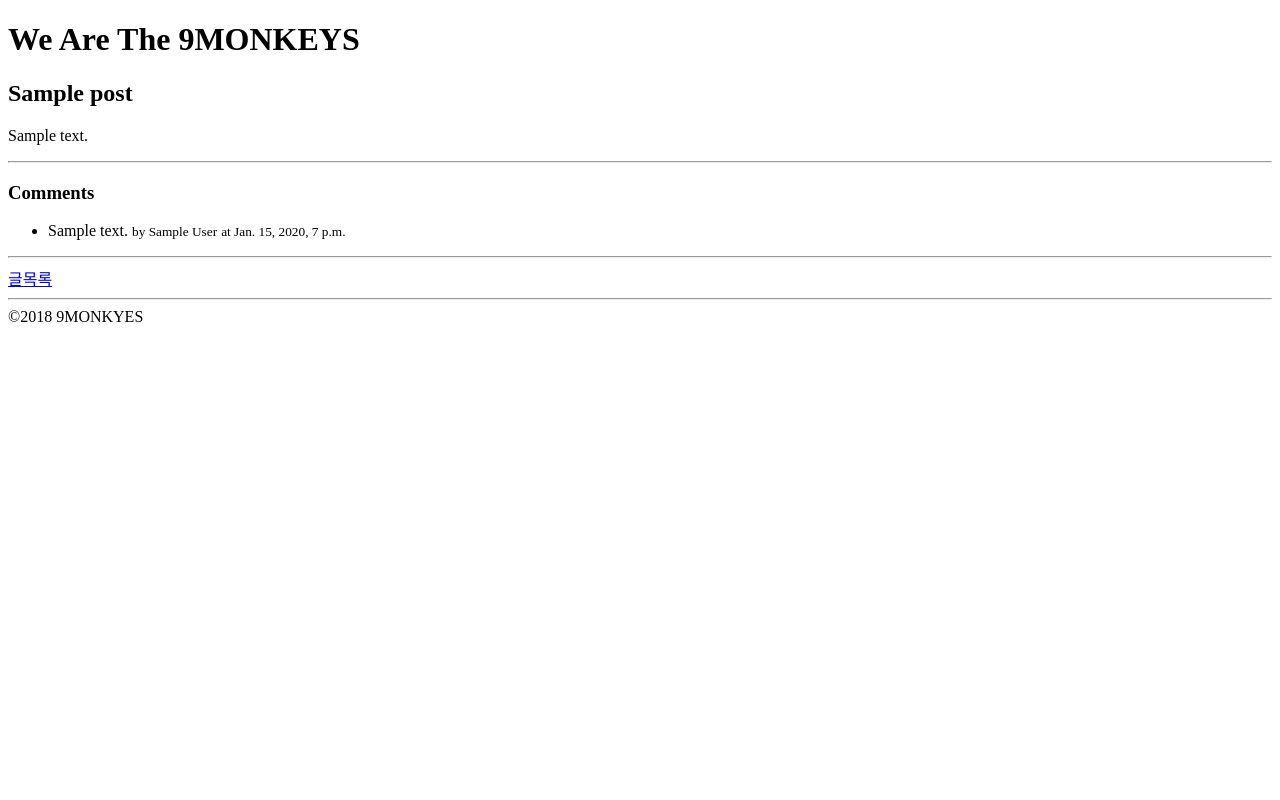
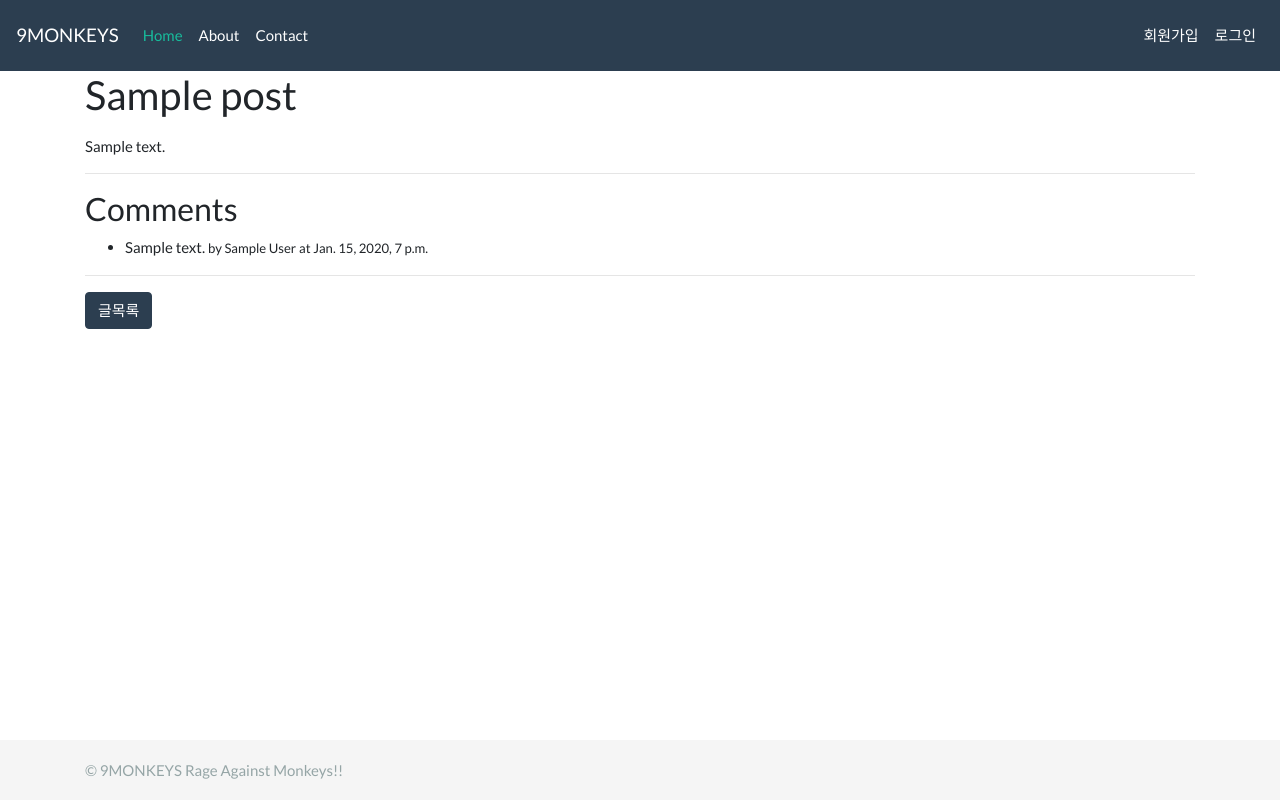
Before and after one commit to csrane/monkey, a Django app: a page that uses monkey/templates/layout.html in a window 1280 px wide. Run offline with Django 3.2, Linux system fonts and the light colour scheme; tables that the repository leaves empty hold one stand-in row (values such as "Sample post"); some libraries are stand-ins or nearby versions.

Commit message:
부트스트랩 테마적용

```diff
--- a/blog/templates/blog/post_detail.html
+++ b/blog/templates/blog/post_detail.html
@@ -5,6 +5,9 @@
 {% endblock %}
 
 {% block content %}
+<div class="container">
+    <div class="row">
+        <div class="col-sm-12">
             <h2>{{ post.title }}</h2>
             <p>{{ post.content | linebreaks}}</p>
 
@@ -22,5 +25,9 @@
             </ul>
 
             <hr/>
-    <a href="{% url "blog:post_list" %}">글목록</a>
+            <a href="{% url "blog:post_list" %}" class="btn btn-primary">글목록</a>
+        </div>
+    </div>
+</div>
+
 {% endblock %}
--- a/monkey/templates/layout.html
+++ b/monkey/templates/layout.html
@@ -2,15 +2,73 @@
 <html>
 <head>
 <meta charset="UTF-8">
-<meta name="viewport" content="width=device-width,initial-scale=1.0,minimum-scale=1.0,maximum-scale=1.0,ser-scalable=no" />
-<meta http-equiv="X-UA-Compatible" content="ie=edge">
+<meta name="viewport" content="width=device-width, initial-scale=1, shrink-to-fit=no">
+
 <title>{% block title %}9MONKEYS{% endblock %}</title>
+<!-- 기본 bootstrap -->
+<!-- <link rel="stylesheet" href="//maxcdn.bootstrapcdn.com/bootstrap/3.3.7/css/bootstrap.min.css" /> -->
+<link href="https://stackpath.bootstrapcdn.com/bootswatch/4.1.1/flatly/bootstrap.min.css" rel="stylesheet" integrity="sha384-WuViQmTamrPyvMFZjf8te7HpKtdxuzV/HX1yG26a0d8yieIBr+beDf1ME99iX1cM" crossorigin="anonymous">
+<!-- bootstrap: cosmo theme -->
+<!-- <link rel="stylesheet" href="//maxcdn.bootstrapcdn.com/bootswatch/3.3.7/cosmo/bootstrap.min.css" /> -->
+<style>
+html { position: relative; min-height: 100%; }
+body { margin-bottom: 60px; }
+#page-footer {
+position: absolute;
+bottom: 0;
+width: 100%;
+height: 60px;
+line-height: 60px;
+background-color: #f5f5f5;
+}
+</style>
+
+<!-- HTML5 shim and Respond.js for IE8 support of HTML5 elements and media queries -->
+<!--[if lt IE 9]>
+<script src="//oss.maxcdn.com/html5shiv/3.7.3/html5shiv.min.js"></script>
+<script src="//oss.maxcdn.com/respond/1.4.2/respond.min.js"></script>
+<![endif]-->
 </head>
 <body>
-    <h1>We Are The 9MONKEYS</h1>
+<nav class="navbar navbar-expand-lg navbar-dark bg-primary">
+    <a class="navbar-brand" href="#">9MONKEYS</a>
+    <button class="navbar-toggler" type="button" data-toggle="collapse" data-target="#navbarColor01" aria-controls="navbarColor01" aria-expanded="false" aria-label="Toggle navigation">
+        <span class="navbar-toggler-icon"></span>
+    </button>
+
+    <div class="collapse navbar-collapse" id="navbarColor02">
+        <ul class="navbar-nav mr-auto">
+            <li class="nav-item active">
+                <a class="nav-link" href="{% url "root" %}">Home<span class="sr-only">(current)</span></a>
+            </li>
+            <li class="nav-item">
+                <a class="nav-link" href="#">About</a>
+            </li>
+            <li class="nav-item ">
+                <a class="nav-link" href="#">Contact</a>
+            </li>
+        </ul>
+
+            <ul class="nav navbar-nav navbar-right">
+                    <li><a class="nav-link" href="#">회원가입</a></li>
+                    <li><a class="nav-link" href="#">로그인</a></li>
+                </ul>
+
+    </div>
+</nav>
+
 {% block content %}
 {% endblock %}
-<hr>
-&copy;2018 9MONKYES
+<div id="page-footer">
+    <div class="container">
+        <p class="text-muted">
+        &copy; 9MONKEYS
+        Rage Against Monkeys!!
+        </p>
+    </div>
+</div>
+<script src="https://code.jquery.com/jquery-3.3.1.slim.min.js" integrity="sha384-q8i/X+965DzO0rT7abK41JStQIAqVgRVzpbzo5smXKp4YfRvH+8abtTE1Pi6jizo" crossorigin="anonymous"></script>
+<script src="https://cdnjs.cloudflare.com/ajax/libs/popper.js/1.14.3/umd/popper.min.js" integrity="sha384-ZMP7rVo3mIykV+2+9J3UJ46jBk0WLaUAdn689aCwoqbBJiSnjAK/l8WvCWPIPm49" crossorigin="anonymous"></script>
+<script src="https://stackpath.bootstrapcdn.com/bootstrap/4.1.1/js/bootstrap.min.js" integrity="sha384-smHYKdLADwkXOn1EmN1qk/HfnUcbVRZyYmZ4qpPea6sjB/pTJ0euyQp0Mk8ck+5T" crossorigin="anonymous"></script>
 </body>
 </html>
```
Also changed, not shown: blog/templates/blog/post_list.html (+49 -18 lines). Lines whose indentation alone changed are shown as unchanged.
